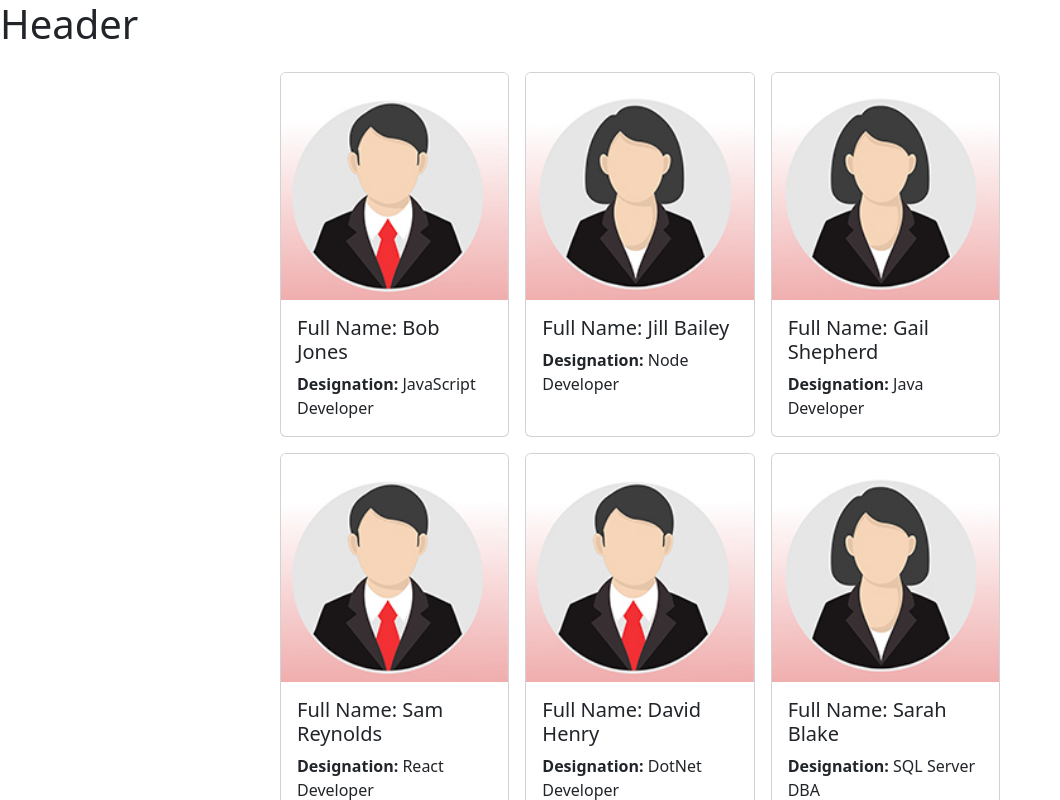
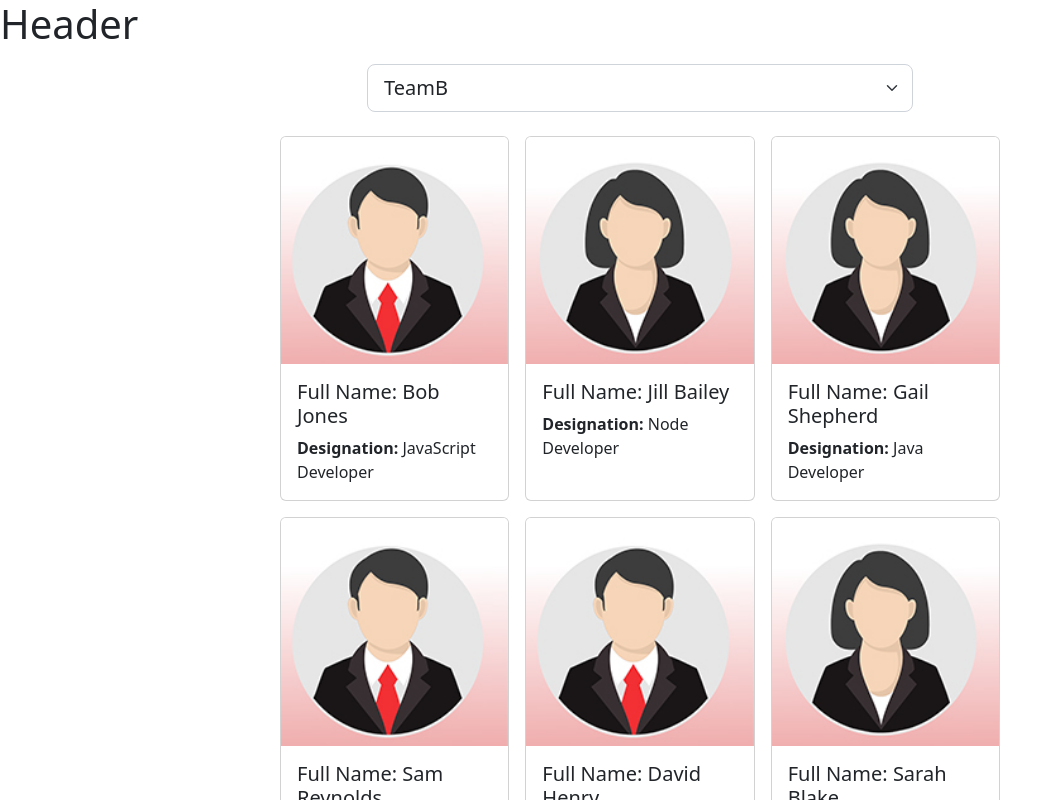
Before and after one commit to adityac14/team-member-allocation, a React (Create React App) app: page / in a window 1280 px wide. Shown: the top 800 px of the page, without its empty margins (0-1060 px from the left). Built offline with nearby package versions, Linux system fonts and the light colour scheme.

Commit message:
Added drop-down list with default value set to TeamB. Managed state of drop-down list selection

```diff
--- a/src/Employees.js
+++ b/src/Employees.js
@@ -3,6 +3,9 @@
 import maleProfile from './images/maleProfile.jpg'
 
 const Employees = () => {
+
+  const [selectedTeam, setTeam] = useState("TeamB")
+
   // employees = employee data. the state of the employee data is maintained in the employees variable
   // setEmployees is a function reference and is used where ever we need to change the state of the employees array
   // useState hook returns a pair of values the current state and a function that updates it
@@ -90,8 +93,28 @@
         gender: "male",
         teamName: "TeamD"
       }])
+
+      function handleTeamSelectionChange(event){
+        console.log(event.target.value)
+        setTeam(event.target.value);
+
+      }
     return (
         <main className="container">
+
+          <div className="row justify-content-center mt-3 mb-3">
+
+            <div className="col-6">
+              <select className="form-select form-select-lg" value={selectedTeam} onChange={handleTeamSelectionChange}>
+                <option value="TeamA">TeamA</option>
+                <option value="TeamB">TeamB</option>
+                <option value="TeamC">TeamC</option>
+                <option value="TeamD">TeamD</option>
+
+              </select>
+            </div>
+
+          </div>
           <div className="row justify-content-center mt-3 mb-3">
             <div className="col-8">
               <div className="card-collection">
```
